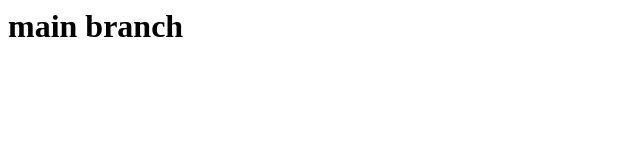
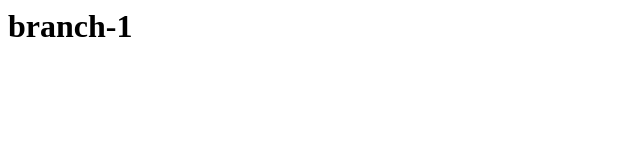
Before and after one commit to veluriyuvrajreddy/practice2, a plain HTML site: page index.html in a window 1280 px wide. Shown: the whole page, without its empty margins (0-640 px from the left). Drawn offline with Linux system fonts and the light colour scheme.

Commit message:
branch-1 commit-1

```diff
--- a/index.html
+++ b/index.html
@@ -1 +1 @@
-<h1>main branch</h1>
+<h1>branch-1</h1>
```
